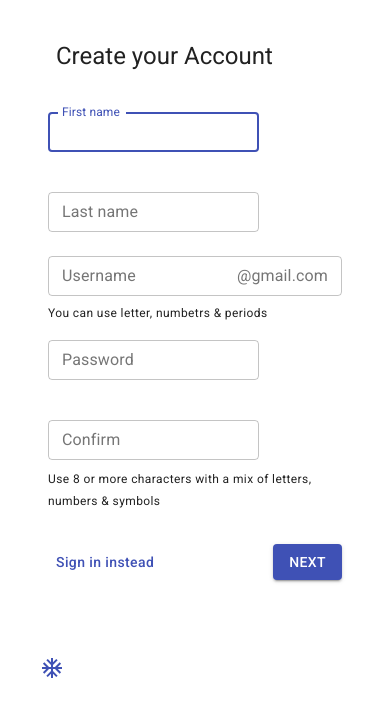
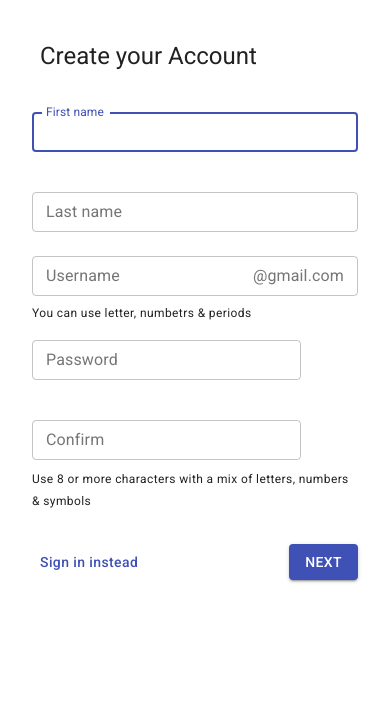
Before and after one commit to Aayush-1999/Google-Keep-Clone, a React app in the folder client/: page /signup in a window 390 px wide. Shown: the top 716 px of the page. Built offline with nearby package versions, Linux system fonts and the light colour scheme.

Commit message:
Fix grid position for different screen sizes

```diff
--- a/client/src/Containers/signup/signup.js
+++ b/client/src/Containers/signup/signup.js
@@ -13,51 +13,7 @@ import { withStyles} from '@material-ui/core/styles';
 import Container from '@material-ui/core/Container';
 import Icon from '@material-ui/core/Icon';
 import AcUnitIcon from '@material-ui/icons/AcUnit';
-
-const styles=theme=>({
-    avatar: {
-        marginTop: theme.spacing(1),
-        marginBottom: theme.spacing(2),
-        backgroundColor: theme.palette.secondary.main,
-    },
-    cardBody:{
-        padding: theme.spacing(3)
-    },
-    cardContent:{
-        // display:'flex',
-        // flexDirection: 'column',
-        // alignItems:'center'
-    },
-    form: {
-        width: '100%', // Fix IE 11 issue.
-    },
-    grid:{
-        marginTop:theme.spacing(4),
-        marginBottom: theme.spacing(4)
-    },
-    label:{
-        textTransform:'none'
-    },
-    paper: {
-        [theme.breakpoints.down('sm')]:{
-            border:'none'
-        },
-        [theme.breakpoints.up('sm')]:{
-            marginTop: theme.spacing(8),
-            border:'1px solid rgba(0,0,0,0.12)',
-            borderRadius: '7px',
-        },
-    },
-    root:{
-        [theme.breakpoints.up('md')]:{
-            width:'750px'
-        },
-        [theme.breakpoints.between('sm','md')]:{
-            width:'450px'
-        }
-    }
-
-  });
+import styles from './signup.styles';
 
 class SignUp extends Component{
     state={
@@ -104,7 +60,7 @@ class SignUp extends Component{
                         console.log(error);
                     }
                 })
-            },500)
+            },1500)
         })
     }
 
@@ -122,12 +78,12 @@ class SignUp extends Component{
         let progress=this.state.progressBar?<LinearProgress />:null
 
         return(
-            <Container maxWidth="sm" className={classes.root} >
+            <Container maxWidth="md" disableGutters className={classes.root} >
                 <Card variant="outlined" className={classes.paper}>
                     {progress}
                     <div className={classes.cardBody}>
                         <Grid container spacing={3}>
-                            <Grid item sm={12} lg={7}>
+                            <Grid item sm={12} md={7}>
                                 <CardContent className={classes.cardContent} >
                                     <Typography variant="h5"    >
                                         Create your Account
@@ -136,7 +92,7 @@ class SignUp extends Component{
                                 <CardActions>
                                     <form className={classes.form} >
                                         <Grid container spacing={2}>
-                                            <Grid item sm={12} lg={6}>
+                                            <Grid item xs={12} sm={6}>
                                                 <TextField
                                                     fullWidth
                                                     variant="outlined"
@@ -149,7 +105,7 @@ class SignUp extends Component{
                                                     onChange={(event)=>this.handleChange(event,"firstName")}
                                                 />
                                             </Grid>
-                                            <Grid item sm={12} lg={6}>
+                                            <Grid item xs={12} sm={6}>
                                                 <TextField
                                                     variant="outlined"
                                                     fullWidth
@@ -180,7 +136,7 @@ class SignUp extends Component{
                                             You can use letter, numbetrs & periods
                                         </Typography>
                                         <Grid container spacing={2}>
-                                            <Grid item sm={10} lg={5}>
+                                            <Grid item xs={10} sm={5}>
                                                 <TextField
                                                     variant="outlined"
                                                     margin="normal"
@@ -192,7 +148,7 @@ class SignUp extends Component{
                                                     onChange={(event)=>this.handleChange(event,"password")}
                                                 />
                                             </Grid>
-                                            <Grid item sm={10} lg={5}>
+                                            <Grid item xs={10} sm={5}>
                                                 <TextField
                                                     variant="outlined"
                                                     margin="normal"
@@ -204,7 +160,7 @@ class SignUp extends Component{
                                                     onChange={(event)=>this.handleChange(event,"confirmPassword")}
                                                 />
                                             </Grid>
-                                            <Grid item sm={2} lg={2}>
+                                            <Grid item xs={2}>
                                             </Grid>
                                         </Grid>
                                         <Typography variant="caption">
@@ -221,15 +177,13 @@ class SignUp extends Component{
                                                     variant="contained"
                                                     color="primary"
                                                     onClick={this.formHandler}
-                                        >
-                                            Next
-                                        </Button>
+                                                >Next</Button>
                                         </Grid>
                                     </Grid>
                                 </form>
                             </CardActions>
                         </Grid>
-                        <Grid item sm={0} lg={5}>
+                            <Grid item md={5} className={classes.accountImage} >
                                 <Icon color="primary" fontSize="large">
                                     <AcUnitIcon />
                                 </Icon>
```
Lines whose indentation alone changed are shown as unchanged.
